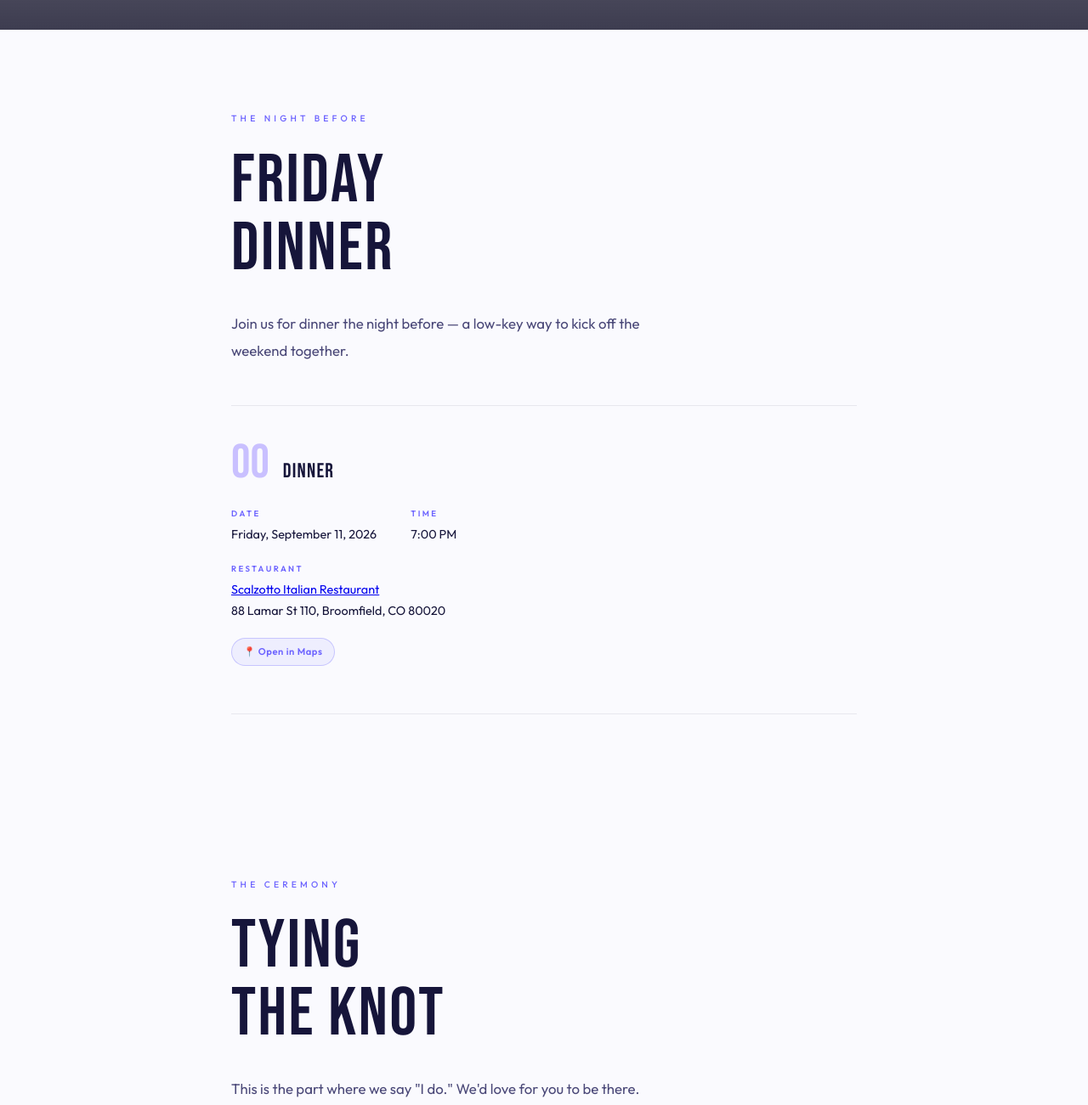
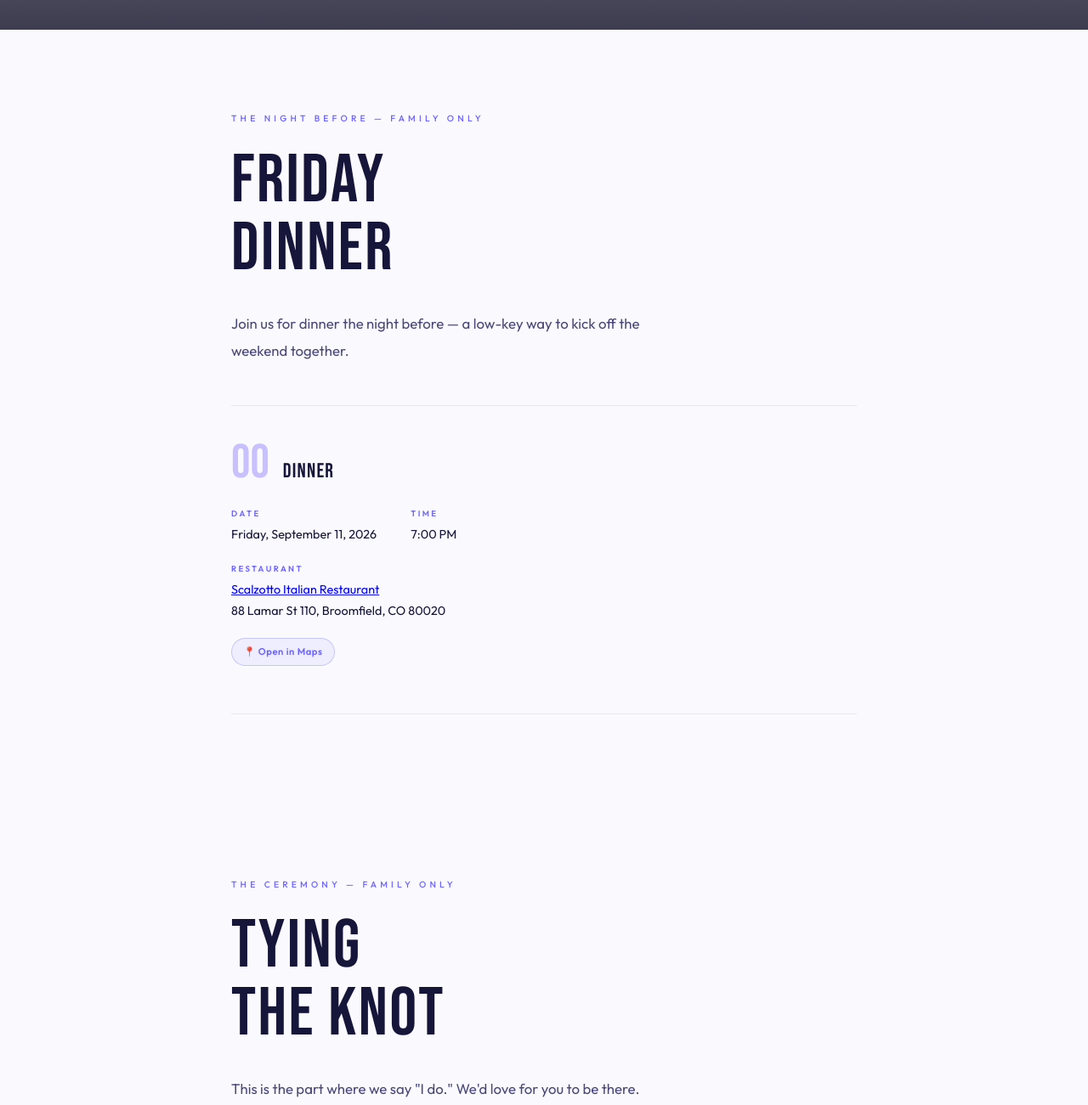
Before and after one commit to sjerger03/wedding-website-family, a plain HTML site: page index.html in a window 1280 px wide. Shown: the part 803-2104 px from the top of the page at 85% size. Drawn offline with Linux system fonts and the light colour scheme; grey boxes are pictures that could not be loaded.

Commit message:
Add 'Family Only' label to dinner and ceremony sections
Co-Authored-By: Claude Opus 4.8 <noreply@anthropic.com>

```diff
--- a/index.html
+++ b/index.html
@@ -52,7 +52,7 @@
 
   <!-- ========== THE NIGHT BEFORE ========== -->
   <section class="content-section">
-    <div class="section-label">The Night Before</div>
+    <div class="section-label">The Night Before &mdash; Family Only</div>
     <h2 class="section-title">Friday<br>Dinner</h2>
     <p class="section-intro">
       Join us for dinner the night before — a low-key way to kick off the weekend together.
@@ -88,7 +88,7 @@
 
   <!-- ========== CEREMONY ========== -->
   <section class="content-section">
-    <div class="section-label">The Ceremony</div>
+    <div class="section-label">The Ceremony &mdash; Family Only</div>
     <h2 class="section-title">Tying<br>The Knot</h2>
     <p class="section-intro">
       <!-- REPLACE: Ceremony intro text -->
```
